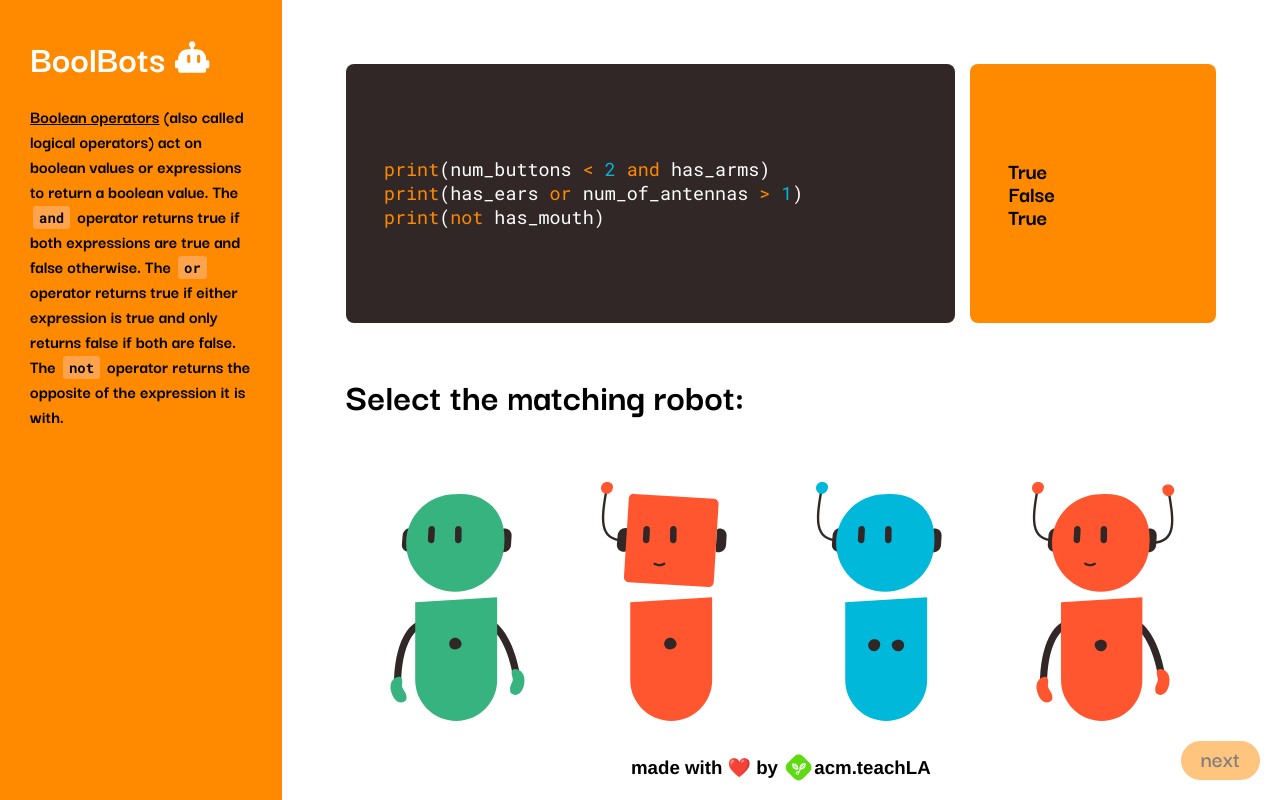
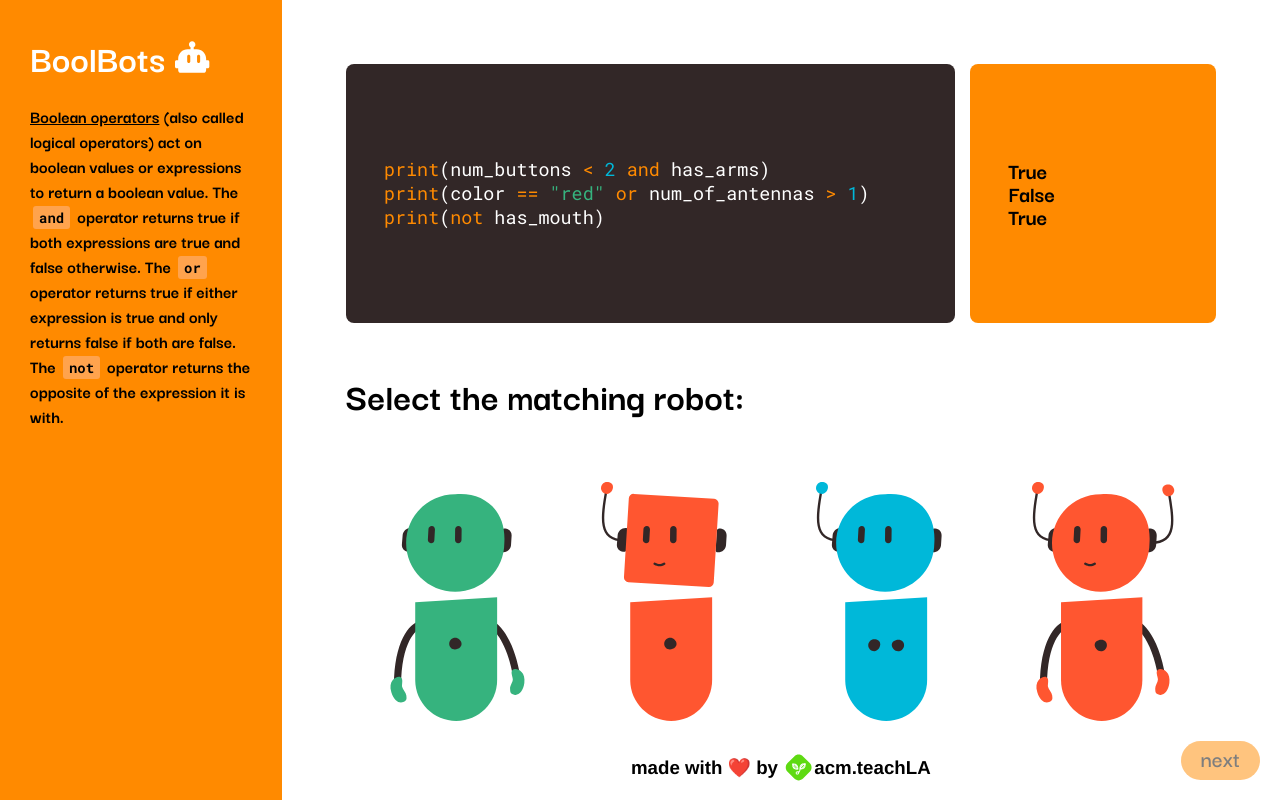
Before and after one commit to uclaacm/boolbots, a React app: page /boolean in a window 1280 px wide. Built offline with nearby package versions, Linux system fonts and the light colour scheme; no server answers; a web font is replaced by a local one.

Commit message:
removed variable has_ears

```diff
--- a/src/components/pages/booleanop.tsx
+++ b/src/components/pages/booleanop.tsx
@@ -22,7 +22,9 @@ function Boolean(props:BooleanProps): JSX.Element {
     ],
     [
       { ['print']: Color.Orange },
-      { ['(has_ears']: Color.White },
+      { ['(color']: Color.White },
+      { [' == ']: Color.Orange },
+      { ['"red"']: Color.Green },
       { [' or ']: Color.Orange },
       { ['num_of_antennas']: Color.White },
       { [' > ']: Color.Orange },
--- a/src/components/pages/experiment.tsx
+++ b/src/components/pages/experiment.tsx
@@ -17,7 +17,7 @@ function Experiment(): JSX.Element {
     { [' = ']: Color.Orange },
   ]];
   const code3: lineOfCode[] = [[
-    { ['has_ears']: Color.White },
+    { ['has_mouth']: Color.White },
     { [' = ']: Color.Orange },
   ]];
   const code4p1: lineOfCode[] = [[
@@ -52,7 +52,7 @@ function Experiment(): JSX.Element {
     { ['(has_arms ']: Color.White },
   ]];
   const code8p2: lineOfCode[] = [[
-    { [' has_ears)']: Color.White },
+    { [' has_mouth)']: Color.White },
   ]];
 
 
@@ -65,7 +65,7 @@ function Experiment(): JSX.Element {
   const [antennaOp, setAntennaOp] = useState('!=');
   const [antennaCompare, setAntennaCompare] = useState(0);
   const [arms, setArms] = useState(false);
-  const [ears, setEars] = useState(false);
+  const [mouth, setMouth] = useState(false);
   const [boolOp, setBoolOp] = useState('or');
   const [color, setColor] = useState('blue');
   const [colorOp, setColorOp] = useState('==');
@@ -103,14 +103,14 @@ function Experiment(): JSX.Element {
     }
     switch (boolOp) {
       case 'and':
-        newOutput.bottom = arms && ears;
+        newOutput.bottom = arms && mouth;
         break;
       case 'or':
-        newOutput.bottom = arms || ears;
+        newOutput.bottom = arms || mouth;
         break;
     }
     setOutputValues(newOutput);
-  },[antennas,antennaOp,antennaCompare,arms,ears,boolOp,color,colorOp,colorCompare]);
+  },[antennas,antennaOp,antennaCompare,arms,mouth,boolOp,color,colorOp,colorCompare]);
 
   return (
     <div className='frame'>
@@ -129,7 +129,7 @@ function Experiment(): JSX.Element {
               </div>
               <div className='line'>
                 <CodeFormat code={code3}/>
-                <BooleanDropdown onChange={(val) => setEars(val === 'True')} position={'middle'}/>
+                <BooleanDropdown onChange={(val) => setMouth(val === 'True')} position={'middle'}/>
               </div>
               <div className='line'>
                 <CodeFormat code={code4p1}/>
```
